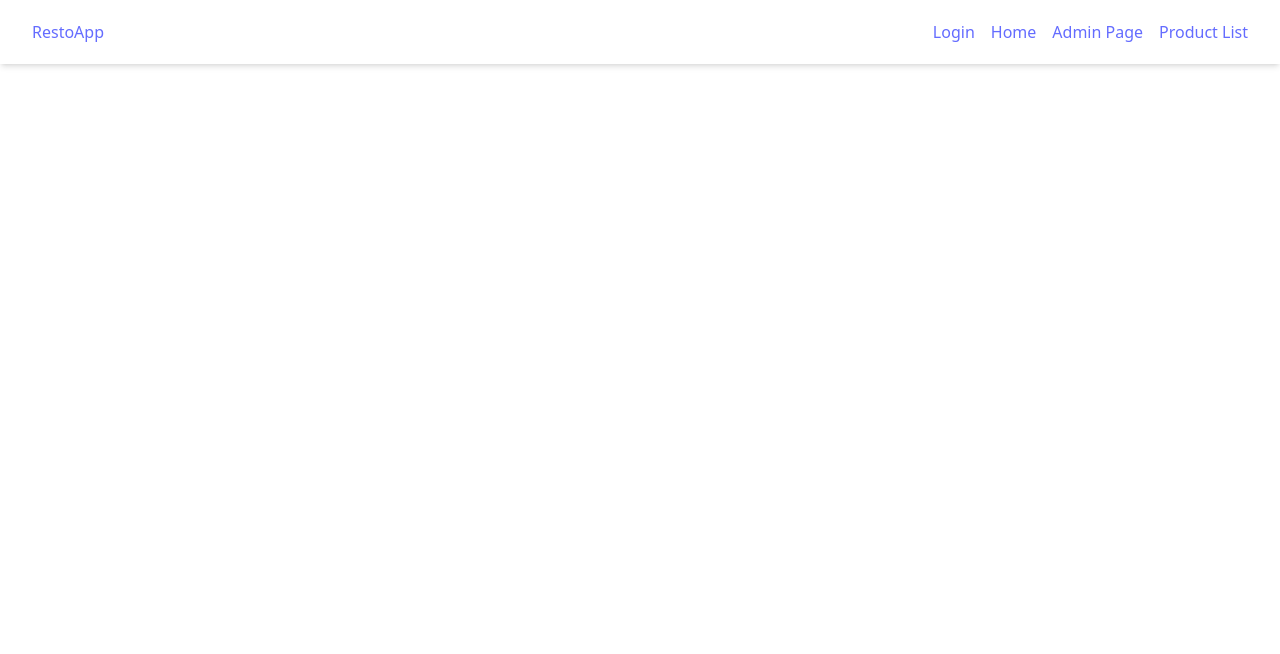
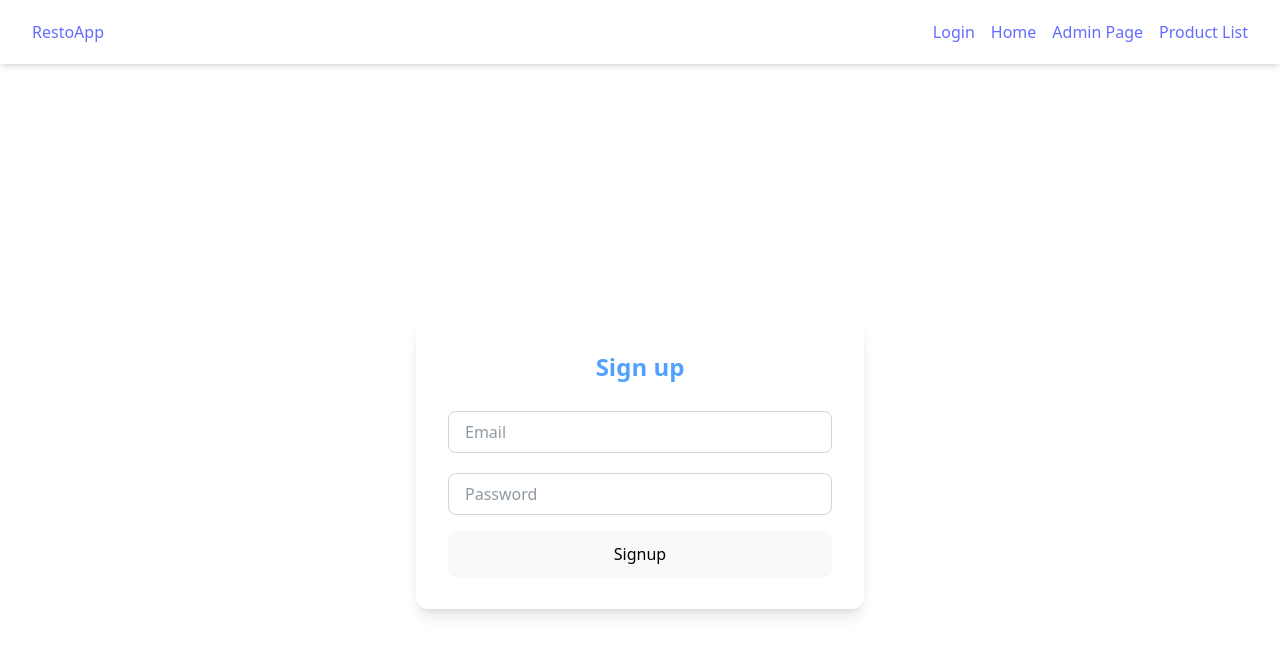
Before and after one commit to BR-64/restoapp_backend, a React (Vite) app: page /signup in a window 1280 px wide. Shown: the top 654 px of the page. Built offline with nearby package versions, Linux system fonts and the light colour scheme.

Commit message:
signup_page

```diff
--- a/src/App.tsx
+++ b/src/App.tsx
@@ -10,6 +10,7 @@ import NavbarRes from './nav/NavbarRes.jsx';
 import ProductsPage from './Admin/ProductsPage.jsx';
 import EditproductPage from './Admin/EditProductPage.jsx';
 import LoginPage from './pages/LoginPage.jsx';
+import SignupPage from './pages/SignupPage.jsx';
 
 function App() {
   return (
@@ -20,6 +21,7 @@ function App() {
         <NavbarRes />
         <Routes>
           <Route path='/login' element={<LoginPage />} />
+          <Route path='/signup' element={<SignupPage />} />
           <Route path='/addproduct' element={<AddProductForm />} />
           <Route path='/productsAdmin' element={<ProductsPage />} />
           <Route path='/products' element={<ProductListPage />} />
--- /dev/null
+++ b/src/pages/SignupPage.jsx
@@ -0,0 +1,78 @@
+// src/pages/Login.jsx
+import { useState } from 'react';
+import { useNavigate } from 'react-router-dom';
+
+function Signup() {
+  const [email, setEmail] = useState('');
+  const [password, setPassword] = useState('');
+  const navigate = useNavigate();
+
+  const handleLogin = async (e) => {
+    e.preventDefault();
+
+    console.log('Email is valid : ', email);
+    try {
+      const response = await fetch('http://localhost:5000/api/auth/signup', {
+        method: 'POST',
+        headers: {
+          'Content-Type': 'application/json',
+        },
+        body: JSON.stringify({ email, password }),
+      });
+
+      const res = await response.json();
+
+      if (response.ok) {
+        alert('Signup successful!');
+        navigate('/');
+      } else {
+        alert(res.message || 'Login failed');
+      }
+    } catch (error) {
+      console.error('Error:', error);
+      alert('Something went wrong');
+    }
+  };
+
+  return (
+    <div className='min-h-screen flex items-center justify-center'>
+      <div className='bg-white p-8 rounded-xl shadow-lg w-full max-w-md'>
+        <h2 className='text-2xl font-semibold text-center mb-6 text-blue-400'>
+          Sign up
+        </h2>
+        <form onSubmit={handleLogin} className='space-y-4'>
+          <div>
+            <input
+              type='email'
+              className='w-full mt-1 px-4 py-2 border border-gray-300 rounded-lg focus:outline-none focus:ring-2 focus:ring-blue-500'
+              value={email}
+              onChange={(e) => setEmail(e.target.value)}
+              placeholder='Email'
+              required
+            />
+          </div>
+
+          <div>
+            {/* <label className='block text-gray-700'>Password</label> */}
+            <input
+              type='password'
+              className='w-full mt-1 px-4 py-2 border border-gray-300 rounded-lg focus:outline-none focus:ring-2 focus:ring-blue-500'
+              value={password}
+              onChange={(e) => setPassword(e.target.value)}
+              placeholder='Password'
+              required
+            />
+          </div>
+
+          <button
+            type='submit'
+            className='w-full bg-blue-600 text-black py-2 rounded-lg hover:bg-blue-700 transition'>
+            Signup
+          </button>
+        </form>
+      </div>
+    </div>
+  );
+}
+
+export default Signup;
```
Also changed, not shown: 1 other file (tests, documents, lock files or other folders).
